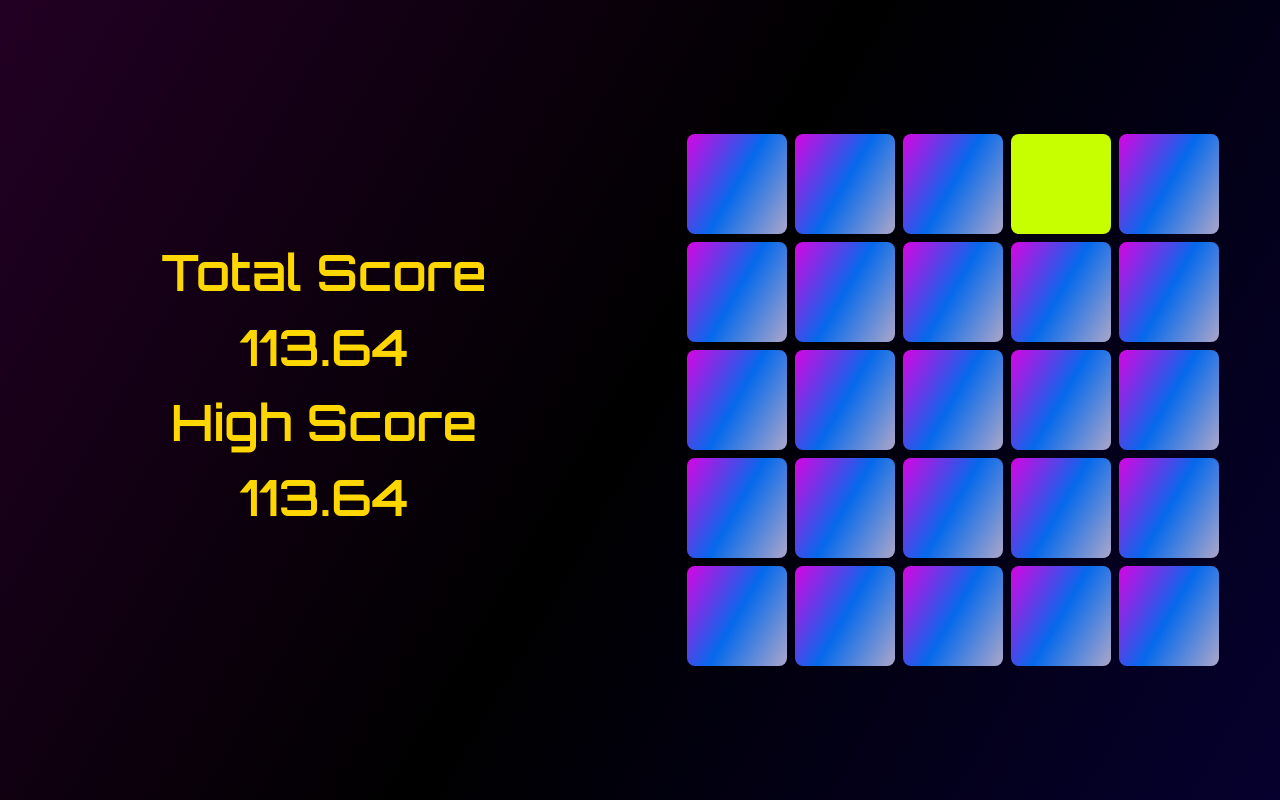
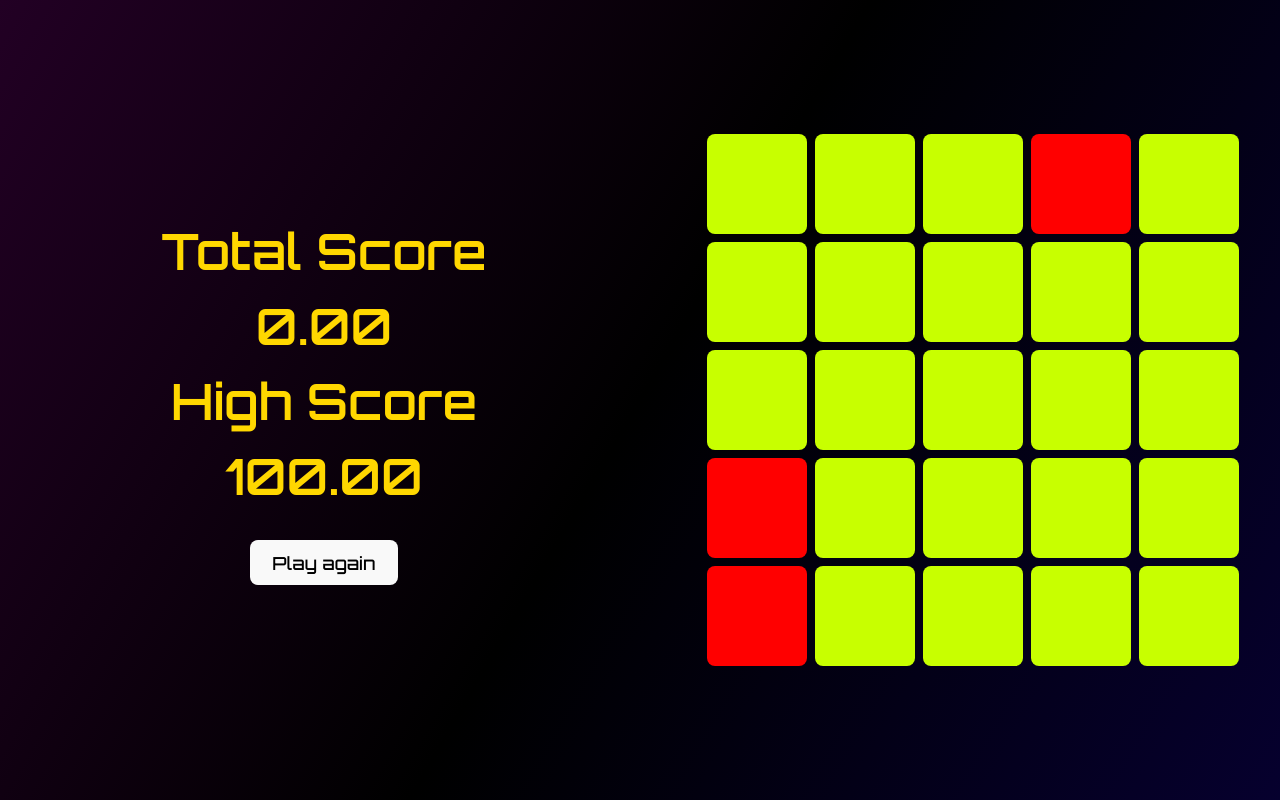
Before and after one commit to pradeepvrm/mines, a React (Vite) app: page / in a window 1280 px wide. Both pictures are taken after a click on the element 1060 px from the left and 184 px from the top of the page. Built offline with nearby package versions, Linux system fonts and the light colour scheme.

Commit message:
added replay option

```diff
--- a/src/App.css
+++ b/src/App.css
@@ -16,11 +16,15 @@ body {
 .totalScore {
   font-size: 50px;
   color: gold;
-  margin: 100px;
+  margin: auto 120px;
 }
 
 .totalScore p {
   margin: 0;
+}
+
+.totalScore button {
+  font-size:large;
 }
 
 .d-flex {
@@ -36,7 +40,7 @@ body {
 }
 
 #root {
-  max-width: 1280px;
+  max-width: 100%;
   margin: 0 auto;
   padding: 2rem;
   text-align: center;
--- a/src/App.jsx
+++ b/src/App.jsx
@@ -1,20 +1,23 @@
 import { useEffect, useState } from 'react'
 import './App.css'
 import Square from './square/Square'
+
+let mines = 3
 
 function getRandomNum(min, max) {
   return Math.floor(Math.random() * (max - min) + min);
 }
 
-let randomNums = []
-let mines = 3
-while (randomNums.length < mines) {
-  let randomNum = getRandomNum(1, 26)
-  if (!randomNums.includes(randomNum)) {
-    randomNums.push(randomNum)
+function generateRandomNums(mines) {
+  let randomNums = []
+  while (randomNums.length < mines) {
+    let randomNum = getRandomNum(1, 26)
+    if (!randomNums.includes(randomNum)) {
+      randomNums.push(randomNum)
+    }
   }
+  return randomNums
 }
-console.log(randomNums)
 
 function App() {
 
@@ -26,6 +29,7 @@ function App() {
     const savedHighScore = localStorage.getItem('highScore')
     return savedHighScore ? parseFloat(savedHighScore) : 0
   })
+  const [randomNums, setRandomNums] = useState(() => generateRandomNums(mines))
 
   useEffect(() => {
     if (score > highScore) {
@@ -34,6 +38,14 @@ function App() {
     localStorage.setItem('highScore', highScore)
   })
 
+  function resetGame() {
+    setGameOver(false)
+    setScore(100)
+    setTilesClicked(25)
+    setSafeTiles(25-mines)
+    setRandomNums(generateRandomNums(mines))
+  }
+
   let items = [];
   for (let index=1; index < 26; index++) {
     if (randomNums.includes(index)) {
@@ -41,7 +53,7 @@ function App() {
         setScore={setScore}
         gameOver={GameOver}
         setGameOver={setGameOver}
-        key={index}
+        key={`square-${index}-${GameOver}`}
         isMine={true}
         tilesClicked={tilesClicked}
         setTilesClicked={setTilesClicked}
@@ -54,7 +66,7 @@ function App() {
         setScore={setScore}
         gameOver={GameOver}
         setGameOver={setGameOver}
-        key={index}
+        key={`square-${index}-${GameOver}`}
         tilesClicked={tilesClicked}
         setTilesClicked={setTilesClicked}
         safeTiles={safeTiles}
@@ -71,6 +83,7 @@ function App() {
         <p>{score.toFixed(2)}</p>
         <p>High Score</p>
         <p>{highScore.toFixed(2)}</p>
+        {GameOver? <button onClick={resetGame}>Play again</button>:null}
       </div>
       <div className='d-grid'>
         {items}
```
Also changed, not shown: src/square/Square.jsx (line endings or trailing spaces).
